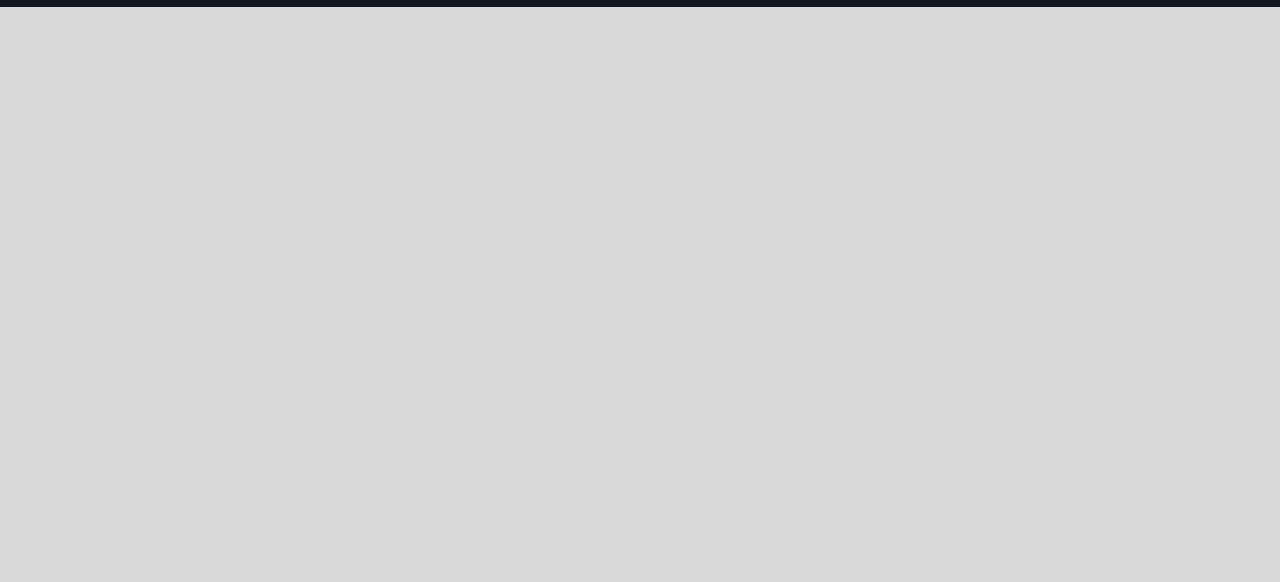
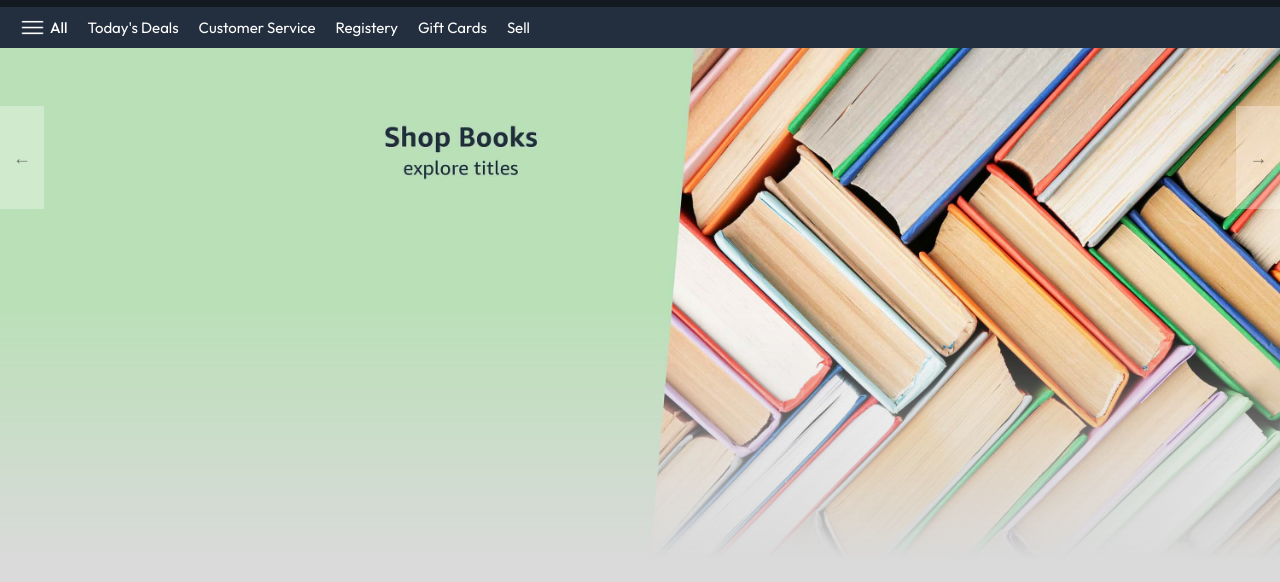
Before and after one commit to ahmeteid/amazon_clone_project, a plain HTML site: page index.html in a window 1280 px wide. Shown: the part 54-636 px from the top of the page. Drawn offline with Linux system fonts and the light colour scheme.

Commit message:
completed previous & next slide buttons JS code

```diff
--- a/index.html
+++ b/index.html
@@ -7,7 +7,7 @@
     <link rel="stylesheet" href="style.css">
 </head>
 <body>
-
+    <!-- Start Nav -->
     <nav>
         <a href="/">
             <img src="images/amazon_logo.png" alt="logo not found" width="100px">
@@ -45,5 +45,32 @@
             <h4>cart</h4>
         </a>
     </nav>
+
+    <div class="nav-btn">
+        <div>
+            <img src="images/menu_icon.png" width="25px" alt="">
+            <p>all</p>
+        </div>
+        <p>today's deals</p>
+        <p>customer service</p>
+        <p>registery</p>
+        <p>gift cards</p>
+        <p>sell</p>
+    </div>
+    <div class="header-slider">
+        <a href="#" class="control-prev">&#8592</a>
+        <a href="#" class="control-next">&#8594</a>
+        <ul>
+            <img src="images/header1.jpg" class="header-img" alt="">
+            <img src="images/header2.jpg" class="header-img" alt="">
+            <img src="images/header3.jpg" class="header-img" alt="">
+            <img src="images/header4.jpg" class="header-img" alt="">
+            <img src="images/header5.jpg" class="header-img" alt="">
+            <img src="images/header6.jpg" class="header-img" alt="">
+        </ul>
+    </div>
+    <!-- End Nav -->
+
+    <script src="script.js"></script>
 </body>
 </html>
--- /dev/null
+++ b/script.js
@@ -0,0 +1,31 @@
+const imgs = document.querySelectorAll(".header-slider ul img");
+const prevBtn = document.querySelector(".control-prev");
+const nextBtn = document.querySelector(".control-next");
+
+let n = 0;
+
+function changeSlide() {
+    for(let i = 0; i < imgs.length; i++) {
+        imgs[i].style.display = "none";
+    }
+    imgs[n].style.display = "block";
+}
+changeSlide();
+
+nextBtn.addEventListener("click", (e) => {
+    if(n < imgs.length - 1) {
+        n++;
+    } else {
+        n = 0;
+    }
+    changeSlide();
+})
+
+prevBtn.addEventListener("click", (e) => {
+    if (n > 0) {
+        n--;
+    } else {
+        n = imgs.length - 1;
+    }
+    changeSlide();
+})
--- a/style.css
+++ b/style.css
@@ -112,3 +112,48 @@ nav {
     gap: 2px;
     align-items: center;
 }
+
+.nav-btn {
+    display: flex;
+    align-items: center;
+    gap: 20px;
+    text-transform: capitalize;
+    font-size: 15px;
+    color: #fff;
+    background-color: #232f3e;
+    padding: 8px 20px;
+}
+
+.nav-btn div {
+    display: flex;
+    align-items: center;
+    gap: 5px;
+    font-weight: 500;
+}
+
+.header-slider ul {
+    display: flex;
+    overflow-y: hidden;
+}
+
+.header-img {
+    max-width: 100%;
+    mask-image: linear-gradient(to bottom, #000000 50%, transparent 100%);
+}
+
+.header-slider a {
+    position: absolute;
+    top: 20%;
+    z-index: 1;
+    padding: 5vh 1vw;
+    color: #0000007b;
+    background-color: #ffffff4f;
+    text-decoration: none;
+    font-size: 18px;
+    cursor: pointer;
+    font-weight: 600;
+}
+
+.control-next {
+    right: 0;
+}
```
